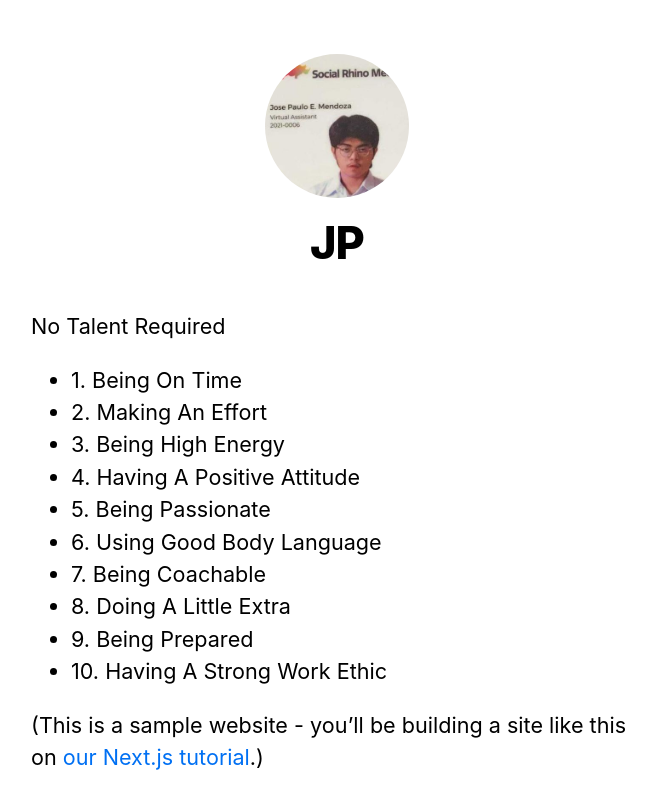
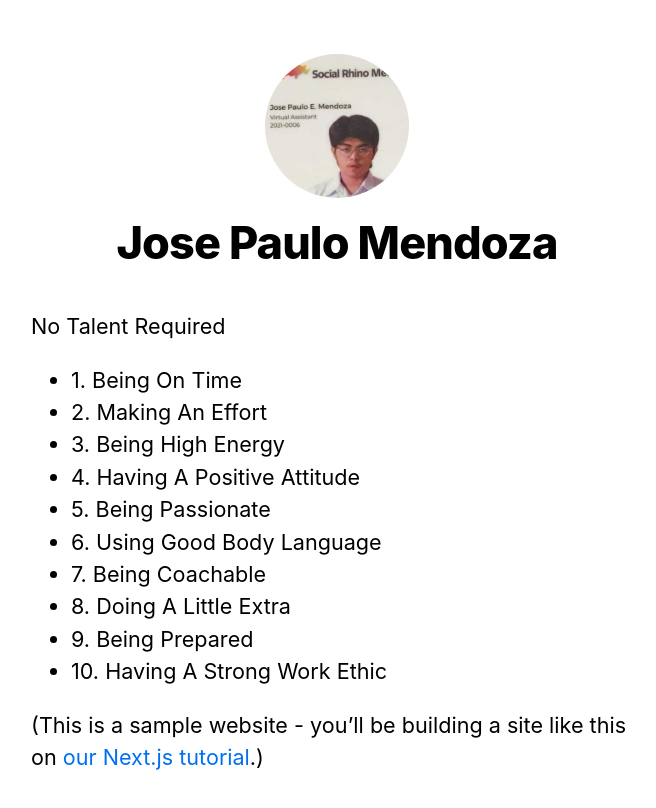
Before and after one commit to jpjpjp8/prelimexam, a Next.js app: page / in a window 1280 px wide. Shown: the top 808 px of the page, without its empty margins (303-959 px from the left). Built offline with nearby package versions, Linux system fonts and the light colour scheme.

Commit message:
Update layout3213213.js

```diff
--- a/components/layout.js
+++ b/components/layout.js
@@ -4,7 +4,7 @@ import styles from './layout.module.css';
 import utilStyles from '../styles/utils.module.css';
 import Link from 'next/link';
 
-const name = 'JP';
+const name = 'Jose Paulo Mendoza';
 export const siteTitle = 'Next.js Sample Website';
 
 export default function Layout({ children, home }) {
```
